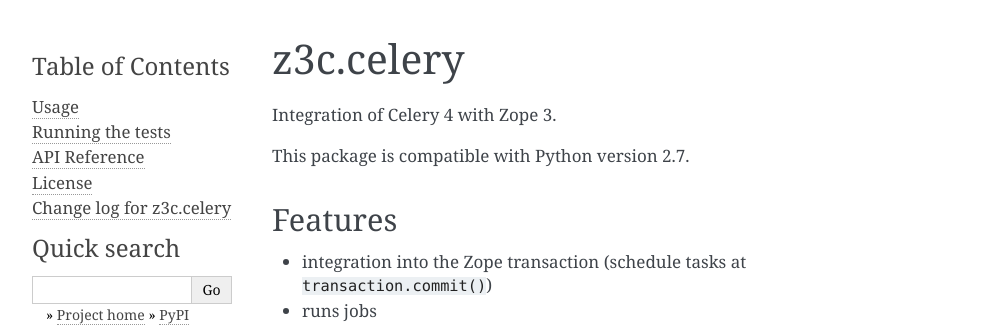
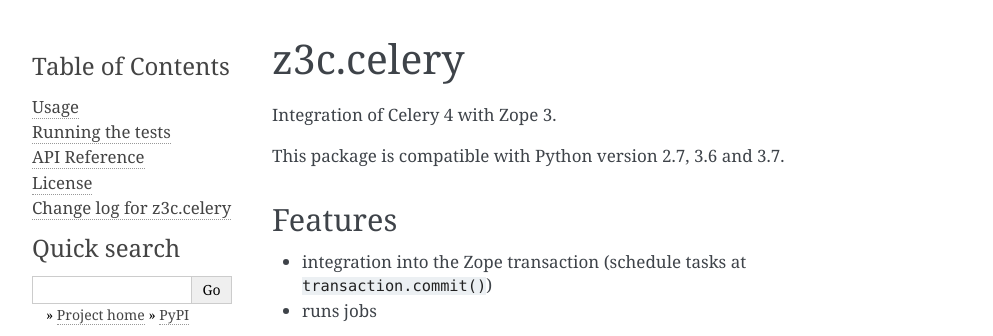
Before and after one commit to ZeitOnline/z3c.celery, a Sphinx documentation site: the page built from doc/index.rst, in a window 1280 px wide. Shown: the top 336 px of the page, without its empty margins (148-1141 px from the left). Built offline with Sphinx 7.4.7, drawn with Linux system fonts in a browser that asks for light colours.

Commit message:
Fix supported Python versions.

```diff
--- a/doc/index.rst
+++ b/doc/index.rst
@@ -3,7 +3,7 @@
 
 Integration of Celery 4 with Zope 3.
 
-This package is compatible with Python version 2.7.
+This package is compatible with Python version 2.7, 3.6 and 3.7.
 
 Features
 --------
```
